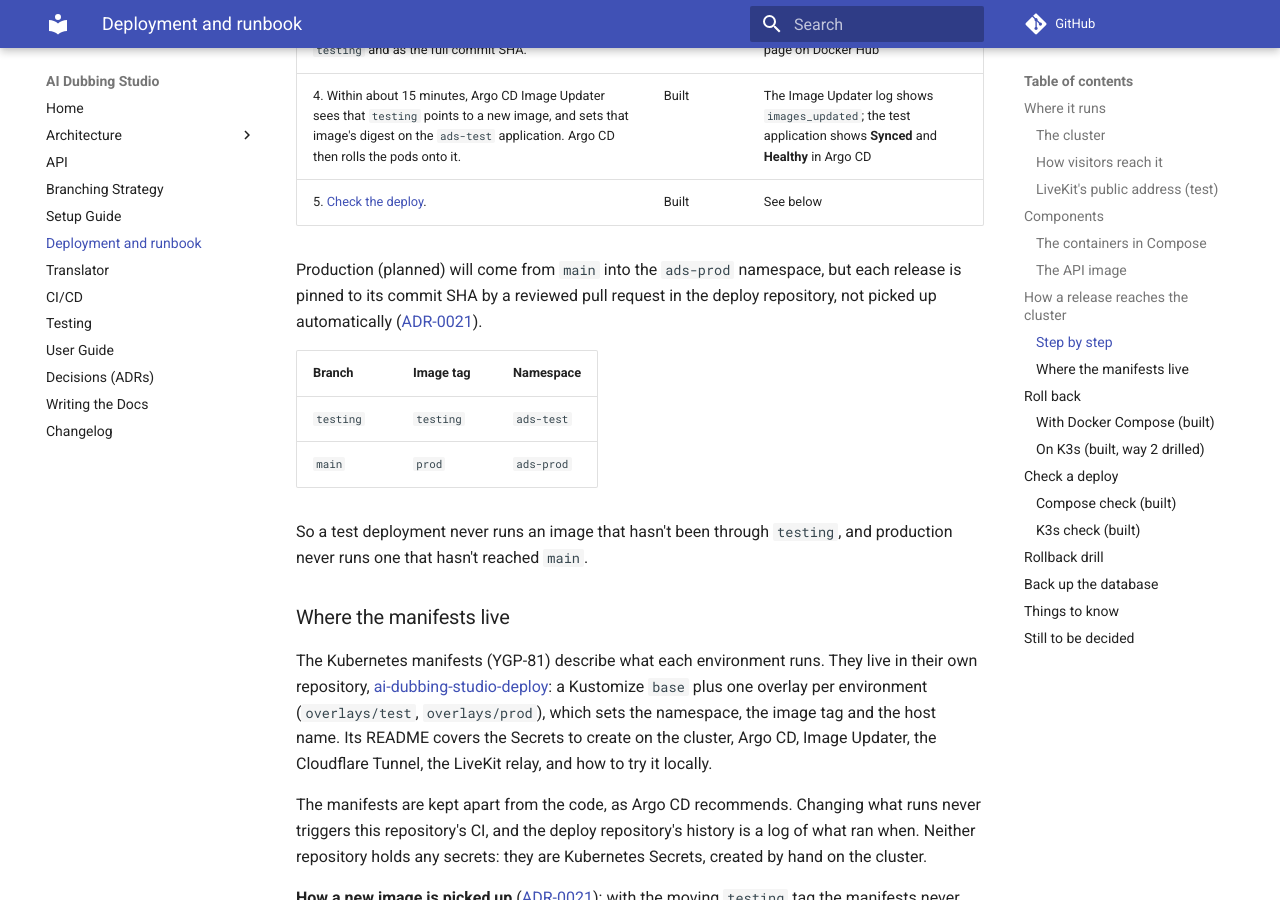
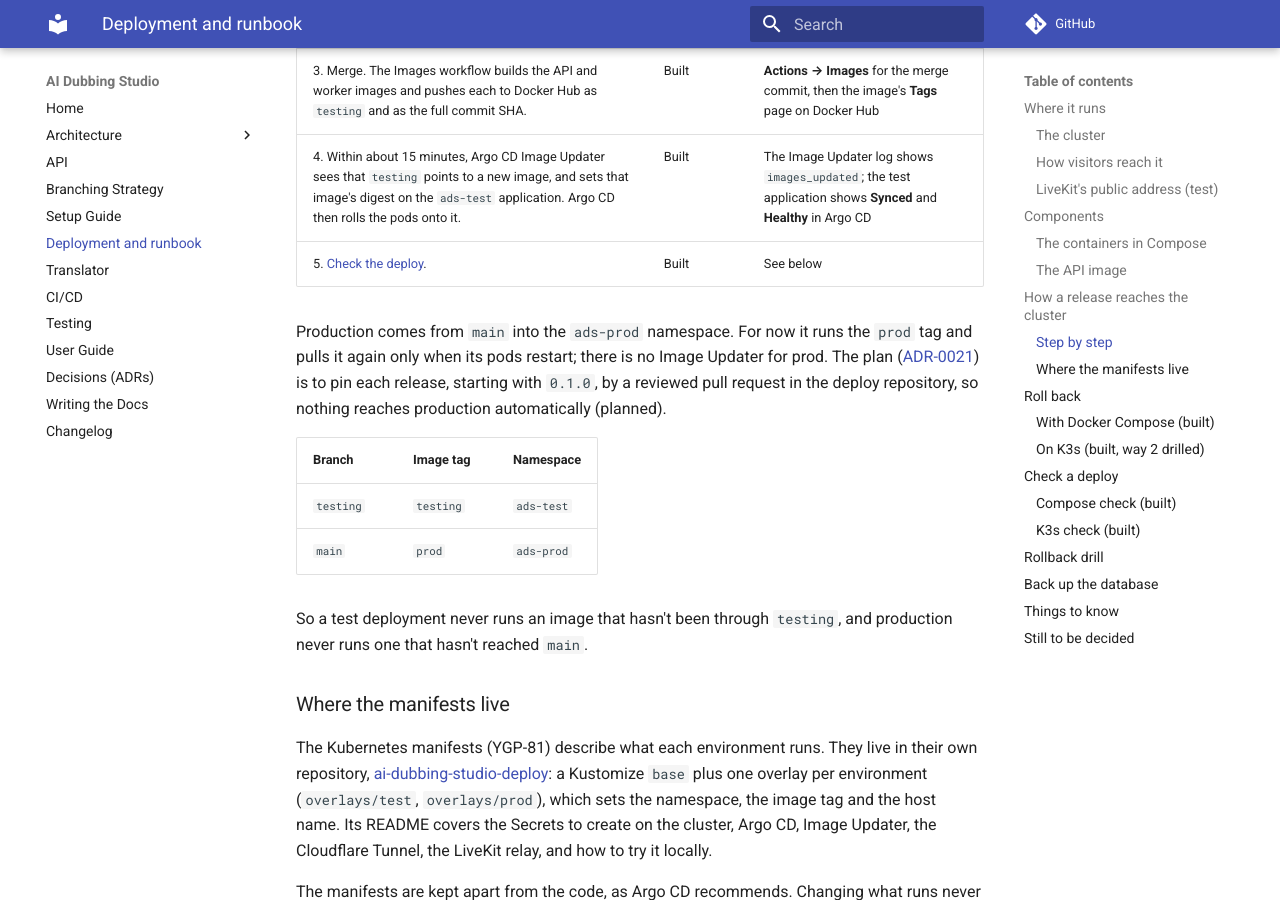
Before and after one commit to WH1TE-SHAD0W/ai-dubbing-studio, an MkDocs documentation site: the page built from docs/deployment.md, in a window 1280 px wide and 900 px high, scrolled down 4316 px. Built offline with MkDocs 1.6.1 and Material for MkDocs 9.7.7, drawn with Linux system fonts in a browser that asks for light colours; comment, search, counter and statistics services are not loaded; some of the changed text lies outside the part shown.

Commit message:
docs: v0.1.0 changelog section, production running at glossia.ie
The changelog gets a section for v0.1.0, with Unreleased above it. The
Deployment and Home pages say production now runs in ads-prod at glossia.ie,
with listener audio waiting on the relay, and that prod runs the prod tag
until releases are pinned (ADR-0021). The README links the docs site.

Co-Authored-By: Claude Opus 5.5 <noreply@anthropic.com>

```diff
--- a/docs/deployment.md
+++ b/docs/deployment.md
@@ -16,7 +16,7 @@ is still planned, so each part says which:
 |---|---|---|
 | **Local** | Docker Compose, on a developer's machine | Built |
 | **Test** | A K3s (lightweight Kubernetes) cluster of six VMs (YGP-53, YGP-87), namespace `ads-test`, kept up to date by Argo CD (YGP-82), at <https://test.glossia.ie> | Built |
-| **Production** | The same cluster, namespace `ads-prod`, at `glossia.ie` | Planned: its Argo CD application is written but not applied yet |
+| **Production** | The same cluster, namespace `ads-prod`, deployed by Argo CD, at <https://glossia.ie> | Built (16 November): the site, sign-in and workers run. Listener audio waits on the relay being set up for prod ([LiveKit's public address](#livekits-public-address-test)) |
 | **Backup** | Docker Compose on a VM, if K3s wasn't ready in time (YGP-84) | Not needed: the test environment was running on K3s by the 12 November cut-off |
 
 Compose settings are in `.env`; see the
@@ -159,10 +159,11 @@ flowchart LR
 | 4. Within about 15 minutes, Argo CD Image Updater sees that `testing` points to a new image, and sets that image's digest on the `ads-test` application. Argo CD then rolls the pods onto it. | Built | The Image Updater log shows `images_updated`; the test application shows **Synced** and **Healthy** in Argo CD |
 | 5. [Check the deploy](#check-a-deploy). | Built | See below |
 
-Production (planned) will come from `main` into the `ads-prod` namespace, but
-each release is pinned to its commit SHA by a reviewed pull request in the
-deploy repository, not picked up automatically
-([ADR-0021](adr/0021-how-we-deploy.md)).
+Production comes from `main` into the `ads-prod` namespace. For now it runs
+the `prod` tag and pulls it again only when its pods restart; there is no Image
+Updater for prod. The plan ([ADR-0021](adr/0021-how-we-deploy.md)) is to pin
+each release, starting with `0.1.0`, by a reviewed pull request in the deploy
+repository, so nothing reaches production automatically (planned).
 
 | Branch | Image tag | Namespace |
 |---|---|---|
```
Also changed, not shown: README.md (+2 -0 lines), docs/changelog.md (+9 -0 lines), docs/index.md (+3 -1 lines).
